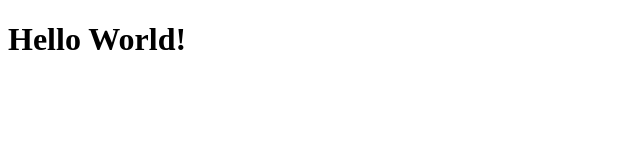
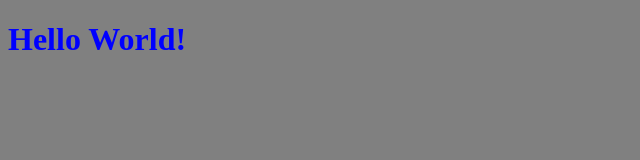
Before and after one commit to GPallred05/three_commits_project, a plain HTML site: page index.html in a window 1280 px wide. Shown: the whole page, without its empty margins (0-640 px from the left). Drawn offline with Linux system fonts and the light colour scheme.

Commit message:
Added style sheet with various changes to index.html

```diff
--- a/index.html
+++ b/index.html
@@ -4,6 +4,7 @@
     <meta charset="UTF-8">
     <meta name="viewport" content="width=device-width, initial-scale=1.0">
     <title>Document</title>
+    <link rel="stylesheet" href="styles.css">
 </head>
 <body>
     <h1>Hello World!</h1>
--- /dev/null
+++ b/styles.css
@@ -0,0 +1,7 @@
+html{
+    background-color: grey;
+}
+
+h1{
+    color: blue;
+}
```
